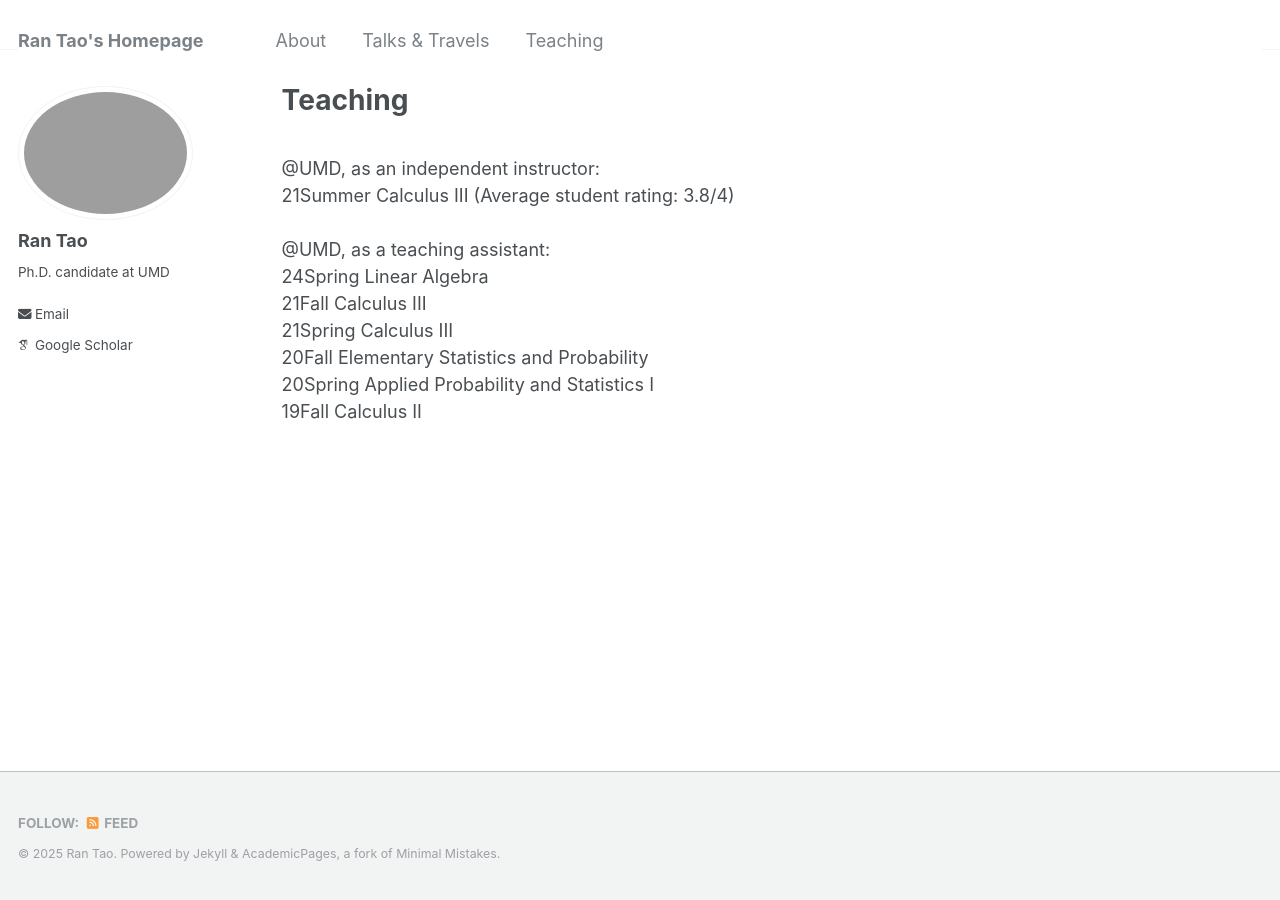
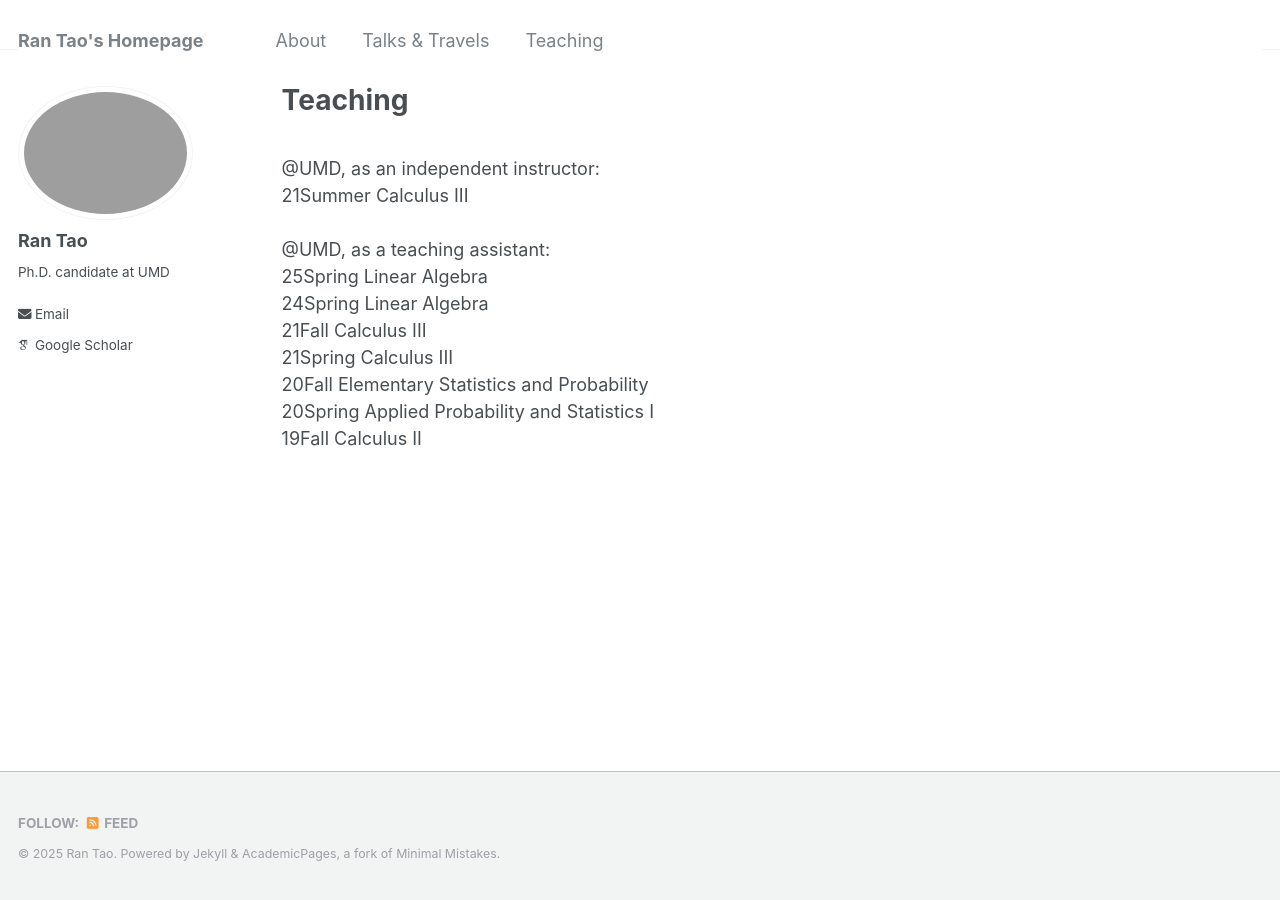
Before and after one commit to rantao16/rantao16.github.io, a Jekyll site: the page built from _pages/teaching.html, in a window 1280 px wide. Built offline with Jekyll 4.4.1, drawn with Linux system fonts in a browser that asks for light colours; some web fonts are replaced.

Commit message:
Update teaching.html

```diff
--- a/_pages/teaching.html
+++ b/_pages/teaching.html
@@ -11,11 +11,13 @@ author_profile: true
 
 @UMD, as an independent instructor:<br/>
 
-21Summer Calculus III (Average student rating: 3.8/4)<br/>
+21Summer Calculus III<br/>
 
 <br/>
 
 @UMD, as a teaching assistant:<br/>
+
+25Spring Linear Algebra<br/>
 
 24Spring Linear Algebra<br/>
 
```
